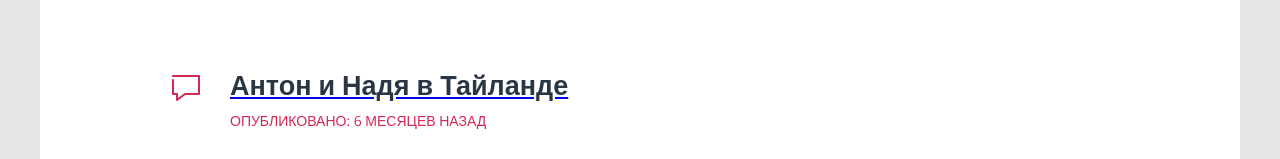
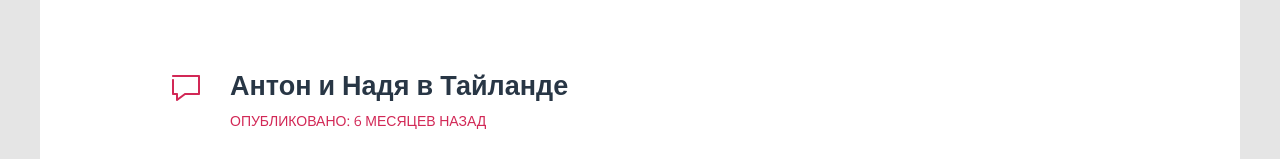
Before and after one commit to isuknovalnik/67382-pink, a website: page SOURCE/blog.html in a window 1280 px wide. Shown: the part 428-587 px from the top of the page. Drawn offline with nearby package versions, Linux system fonts and the light colour scheme; files that its build step writes are made by us from their sources.

Commit message:
Ссылка - исправление

```diff
--- a/SOURCE/less/blog.less
+++ b/SOURCE/less/blog.less
@@ -212,6 +212,10 @@
     padding-top: 50px;
   }
 
+  & a {
+    text-decoration: none;
+  }
+
   &__title {
     position: relative;
     margin: 0;
```
